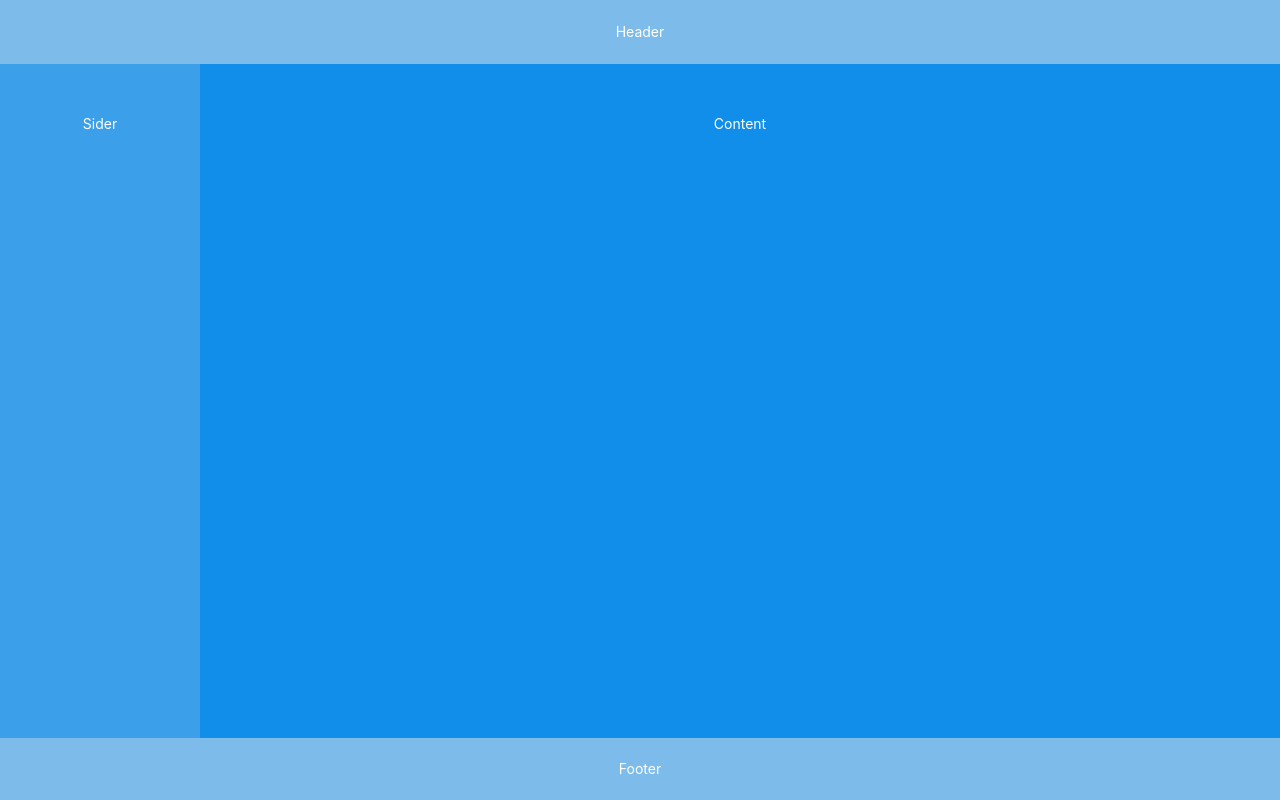
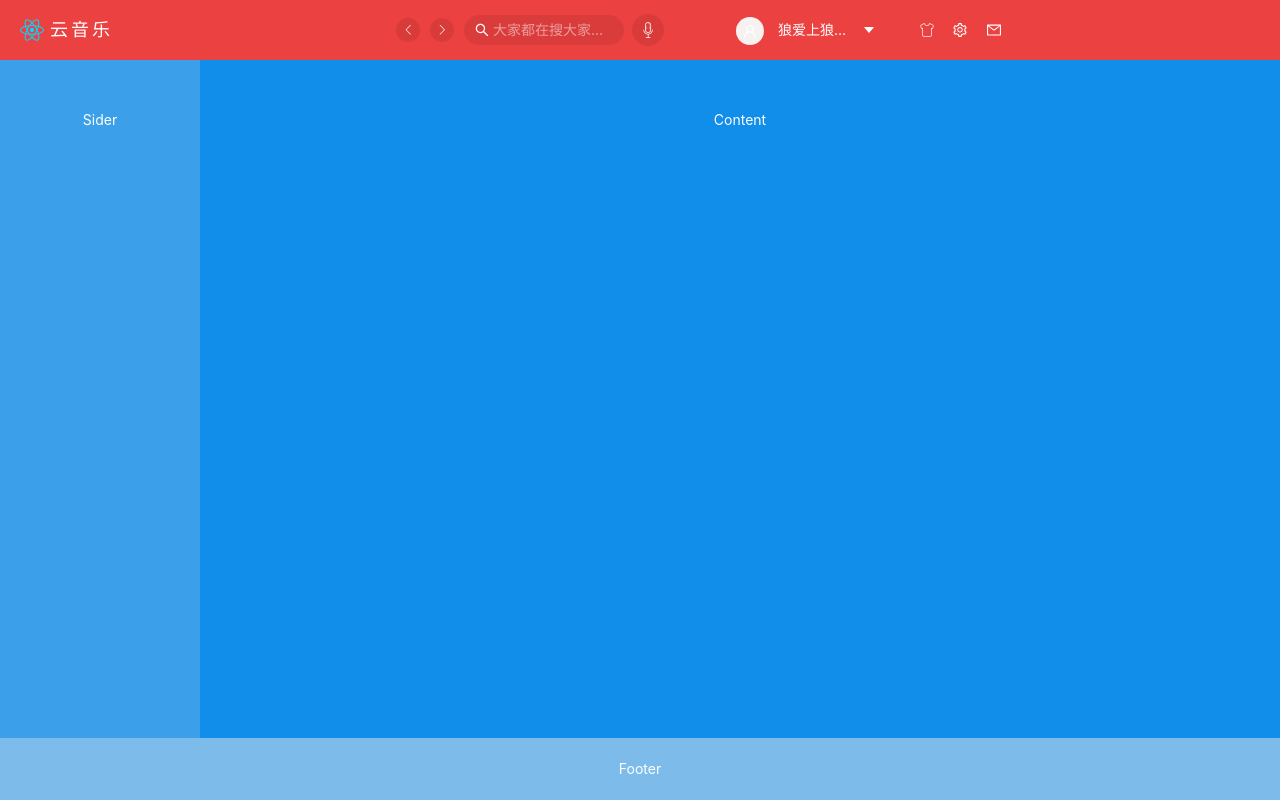
Before and after one commit to believe-lucky/react-web-music, a React (Vite) app: page / in a window 1280 px wide. Built offline with nearby package versions, Linux system fonts and the light colour scheme.

Commit message:
feat header style

```diff
--- a/src/pages/layout/Layout.tsx
+++ b/src/pages/layout/Layout.tsx
@@ -2,14 +2,8 @@ import { Layout, } from 'antd';
 import './layout.less'
 
 const { Header, Sider, Content, Footer} = Layout
-const headerStyle: React.CSSProperties = {
-  textAlign: 'center',
-  color: '#fff',
-  height: 64,
-  paddingInline: 50,
-  lineHeight: '64px',
-  backgroundColor: '#7dbcea',
-};
+
+import HeaderContainer from './components/Header';
 const contentStyle: React.CSSProperties = {
   textAlign: 'center',
   minHeight: 120,
@@ -33,7 +27,9 @@ const footerStyle: React.CSSProperties = {
 export default function LayoutContainer() {
   return (
     <Layout className='layoutBox'>
-      <Header style={headerStyle}>Header</Header>
+      <Header id='headerContainer'>
+        <HeaderContainer/>
+      </Header>
       <Layout hasSider className='layoutContent'>
         <Sider style={siderStyle}>Sider</Sider>
         <Content style={contentStyle}>Content</Content>
--- /dev/null
+++ b/src/pages/layout/components/AccountInfo.tsx
@@ -0,0 +1,66 @@
+import React from 'react'
+import { Dropdown, Space, Avatar, Divider  } from 'antd'
+import { RightOutlined } from '@ant-design/icons';
+import type { MenuProps } from 'antd';
+import './account.less'
+
+const accountItems = [
+  {icon: '', showDivider: true},
+  { icon: 'vip', label: '会员中心', subLabel: '未订购', showArrows: true },
+  { icon: 'xunzhang', label: '等级', subLabel: 'Lv.3', showArrows: true },
+  { icon: 'shopping', label: '商城', subLabel: '', showArrows: true },
+  {icon: '', showDivider: true},
+  { icon: 'user', label: '个人信息设置', subLabel: '', showArrows: true },
+  { icon: 'chat', label: '绑定社交账号', subLabel: '', showArrows: true },
+  {icon: '', showDivider: true},
+  { icon: 'kefu', label: '我的客服', subLabel: '', showArrows: true },
+  {icon: '', showDivider: true},
+  { icon: 'logout', label: '退出登录', subLabel: '', showArrows: false },
+]
+export default function AccountInfo() {
+  return (
+    <div className='accountContainer'>
+      <div className='accountStatistics'>
+        <div className="account">
+          <p>0</p>
+          <span>动态</span>
+        </div>
+        <div className="account">
+          <p>0</p>
+          <span>关注</span>
+        </div>
+        <div className="account">
+          <p>0</p>
+          <span>粉丝</span>
+        </div>
+      </div>
+      <div className="signIn">
+        <i className='iconfont icon-coin'></i>
+        签到
+      </div>
+      <ul>
+        {accountItems.map((item,index) => {
+          if(item.showDivider) {
+            return (
+              <div key={index}>
+                <Divider/>
+              </div>
+            )
+          }
+          return (
+            <li key={item.icon} style={{cursor: 'pointer'}}>
+              <i className={`iconfont icon-${item.icon}`}></i>
+              <span style={{marginLeft: '8px',color: '#333'}}>
+                {item.label}
+              </span>
+              <div style={{float: 'right'}}>
+                <span style={{color:'#666'}}>{item.subLabel}</span>
+                <RightOutlined style={{fontSize: '12px',marginLeft:'4px',color: '#666'}}/>
+              </div>
+            </li>
+          )
+        })}
+      </ul>
+    </div>
+  )
+}
--- /dev/null
+++ b/src/pages/layout/components/Header.tsx
@@ -0,0 +1,47 @@
+import {useState} from 'react'
+import { Input, Avatar, Space, Popover } from 'antd'
+import { SearchOutlined, UserOutlined, CaretDownOutlined, SettingOutlined, MailOutlined } from '@ant-design/icons'
+import AccountInfo from './AccountInfo'
+import './header.less'
+import Logo from '@/assets/react.svg'
+export default function Header() {
+  return (
+    <div className='headerContent'>
+      <div className="logo">
+        <img src={Logo} alt="Logo" width={24} height={24}/>
+        <span className='logoTitle'>云音乐</span>
+      </div>
+      <div className="headerNavigate">
+        <div className='navigateIcon'>
+          <i className='iconfont icon-left'></i>
+        </div>
+        <div className="navigateIcon" style={{marginLeft:'10px'}}>
+          <i className='iconfont icon-right'></i>
+        </div>
+        <div className='headerSearch'>
+          <Input placeholder="大家都在搜大家都在搜大家都在搜" prefix={<SearchOutlined />}/>
+        </div>
+        <div className="navigateIcon sing">
+          <i className='iconfont icon-maikefeng'></i>
+        </div>
+      </div>
+      <div className="userInfo">
+        {/* <AccountInfo/> */}
+        <Popover content={AccountInfo} arrow={false}>
+          {/* <div> */}
+            <Space>
+              <Avatar icon={<UserOutlined />} size={28}/>
+              <div className='userName'>狼爱上狼爱上羊羊</div>
+              <CaretDownOutlined />
+            </Space>
+          {/* </div> */}
+        </Popover>
+      </div>
+      <div className="headerSetting">
+        <i className='iconfont icon-Clothes'></i>
+        <SettingOutlined style={{width:'16px',height:'16px'}}/>
+        <MailOutlined style={{width:'16px',height:'16px'}}/>
+      </div>
+    </div>
+  )
+}
--- /dev/null
+++ b/src/pages/layout/components/account.less
@@ -0,0 +1,45 @@
+// 用户信息浮层
+.accountContainer {
+  width: 248px;
+  // 动态 关注 粉丝 行
+  .accountStatistics {
+    display: flex;
+    flex-direction: row;
+    justify-content: space-around;
+    .account {
+      display: flex;
+      flex-direction: column;
+      align-items: center;
+      justify-content: center;
+      p {
+        font-size: 22px;
+        font-weight: bold;
+      }
+      span {
+        margin-top: -4px;
+        color: #666;
+      }
+    }
+  }
+
+  .signIn {
+    width: 80px;
+    height: 32px;
+    box-sizing: border-box;
+    border: 1px solid #d9d9d9;
+    border-radius: 20px;
+    margin: 0 auto;
+    line-height: 32px;
+    padding-inline: 16px;
+    margin-top: 20px;
+    cursor: pointer;
+    .iconfont {
+      font-size: 14px;
+      margin-right: 4px;
+    }
+  }
+
+  .ant-divider {
+    margin-block: 10px;
+  }
+}
--- /dev/null
+++ b/src/pages/layout/components/header.less
@@ -0,0 +1,112 @@
+#headerContainer {
+  background-color: @primary-color;
+  height: 60px;
+  padding-inline: 20px;
+  line-height: 60px;
+  color: #fff;
+  // min-width: 1022px;
+  .headerContent {
+    display: flex;
+
+    .logo {
+      min-width: 166px;
+      box-sizing: border-box;
+      display: flex;
+      align-items: center;
+      flex: 1;
+      img {
+        vertical-align: middle;
+      }
+      .logoTitle {
+        // font-weight: bold;
+        font-size: 18px;
+        margin-left: 6px;
+        letter-spacing: 3px;
+      }
+    }
+    // 前进 后退 搜索
+    .headerNavigate {
+      min-width: 340px;
+      box-sizing: border-box;
+      padding: 0 29px 0 43px;
+      display: flex;
+      align-items: center;
+      .navigateIcon {
+        width: 24px;
+        height: 24px;
+        background: rgba(0,0,0,.08);
+        border-radius: 24px;
+        line-height: 24px;
+        text-align: center;
+        cursor: pointer;
+      }
+
+      .headerSearch {
+        margin-left: 10px;
+        width: 160px;
+        .ant-input-affix-wrapper {
+          background: rgba(0,0,0,.08);
+          border: 0;
+          border-radius: 50px;
+          padding-right: 20px;
+          &:focus{
+            box-shadow: 0 0 0 0;
+          }
+          .ant-input-prefix {
+            span.anticon-search {
+              color: #fff;
+            }
+          }
+          .ant-input {
+            background: unset;
+            color: #fff;
+            &::placeholder {
+              color: rgba(255,255,255,.5)
+            }
+          }
+        }
+      }
+      .ant-input-affix-wrapper-focused {
+        box-shadow: 0 0 0 0;;
+      }
+      .sing {
+        width: 32px;
+        height: 32px;
+        line-height: 32px;
+        margin-left: 8px;
+        cursor: pointer;
+      }
+
+    }
+    .userInfo {
+      min-width: 218px;
+      box-sizing: border-box;
+      padding: 0 9px 0 43px;
+      display: flex;
+      align-items: center;
+      .ant-avatar {
+        background: #f8f1f1;
+      }
+      .userName {
+        margin-left: 6px;
+        width: 76px;
+        overflow: hidden;
+        text-overflow: ellipsis;
+        white-space: nowrap;
+      }
+    }
+    .headerSetting {
+      min-width: 200px;
+      padding-inline: 8px;
+      display: flex;
+      align-items: center;
+      flex:1;
+      span {
+        margin-left: 18px;
+      }
+      i, span {
+        cursor: pointer;
+      }
+    }
+  }
+}
```
